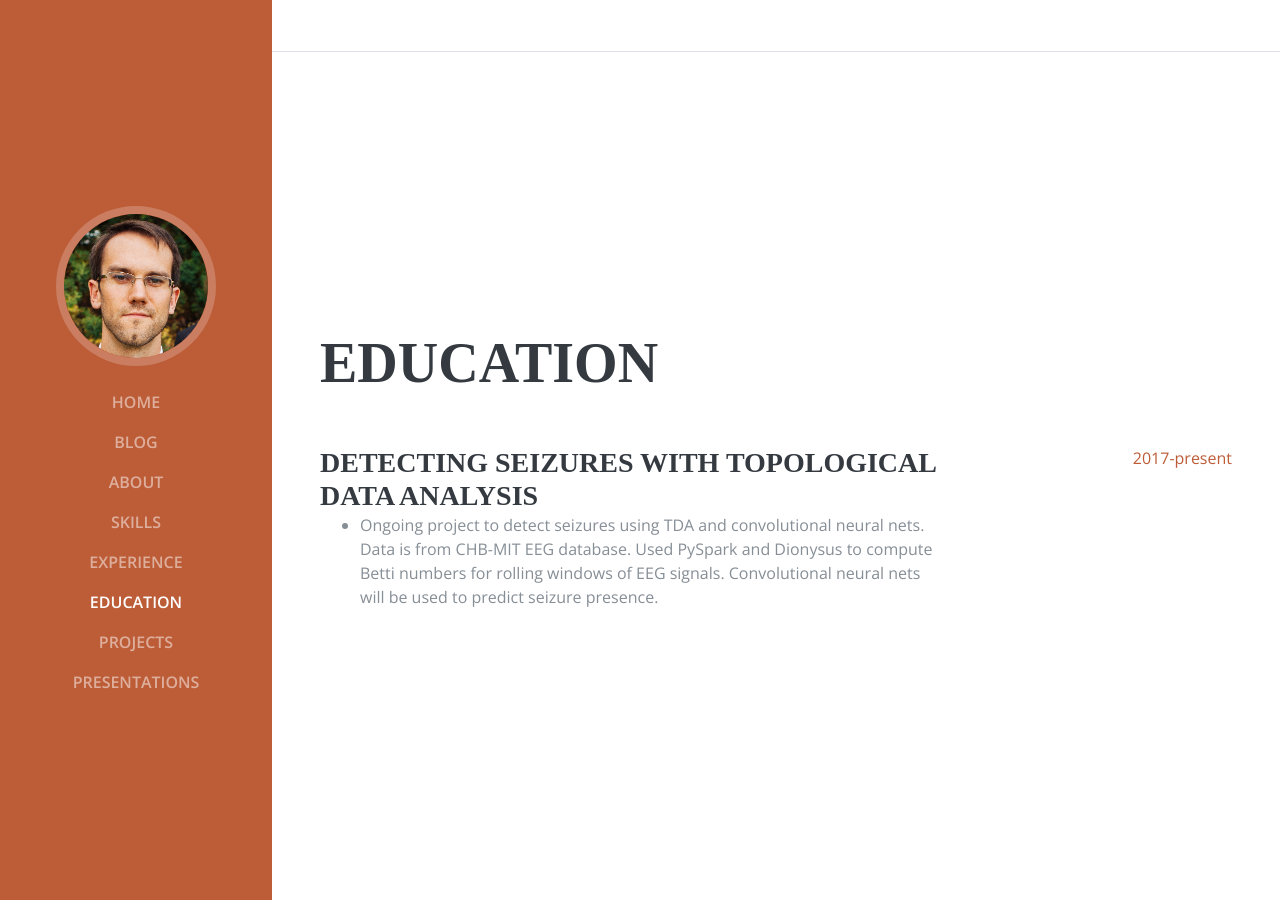
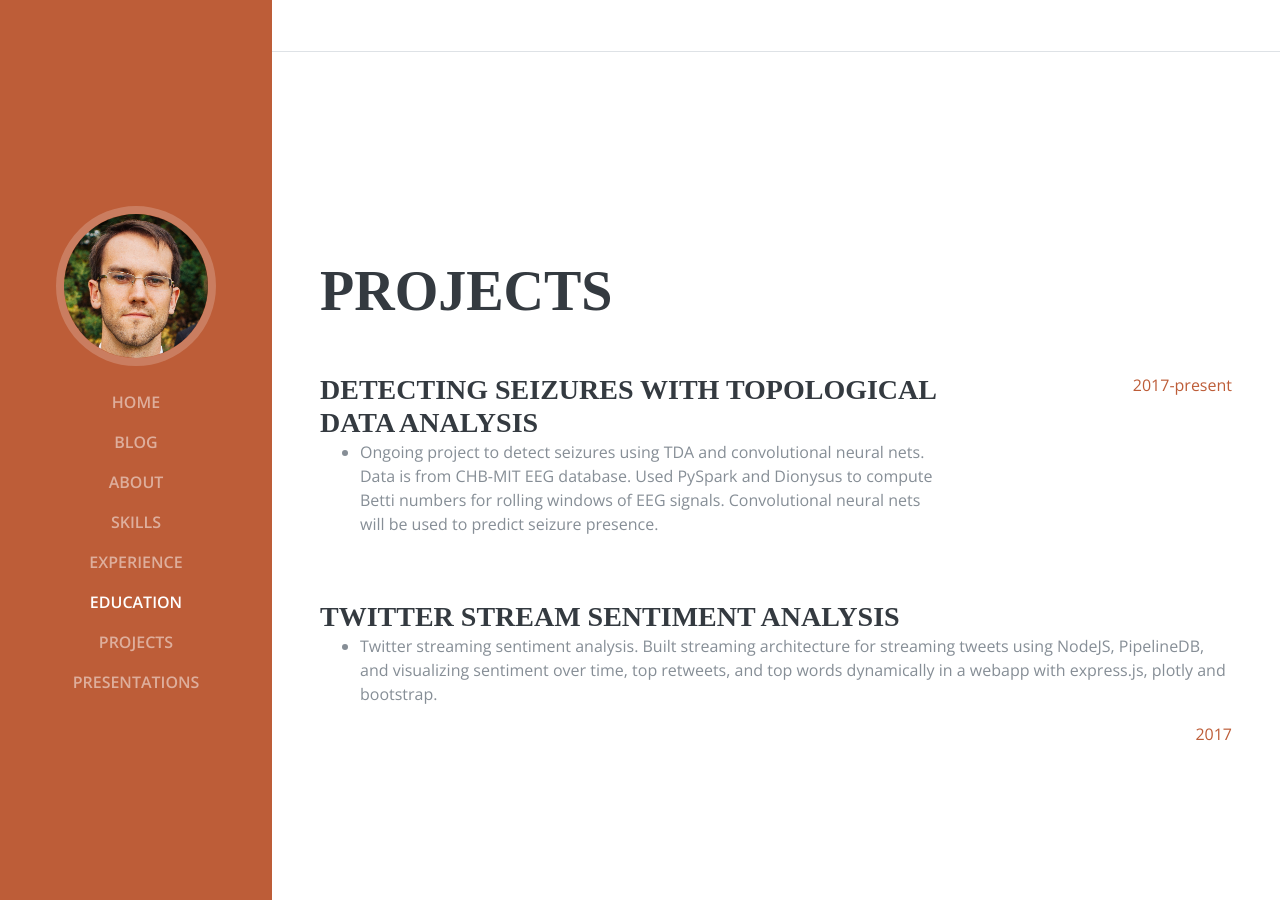
Before and after one commit to eric-bunch/eric-bunch.github.io, a Jekyll site: the page built from resume/index.html, in a window 1280 px wide and 900 px high, scrolled down 3632 px. Built offline with Jekyll 4.4.1, drawn with Linux system fonts in a browser that asks for light colours; some web fonts are replaced.

Commit message:
Update resume.html

```diff
--- a/_layouts/resume.html
+++ b/_layouts/resume.html
@@ -348,7 +348,7 @@
 
         <section class="resume-section p-3 p-lg-5 d-flex flex-column" id="projects">
           <div class="my-auto">
-            <h2 class="mb-5">Education</h2>
+            <h2 class="mb-5">Projects</h2>
             <div class="resume-item d-flex flex-column flex-md-row mb-5">
             <div class="resume-content mr-auto">
               <h3 class="mb-0">Detecting seizures with Topological Data Analysis</h3>
@@ -364,6 +364,24 @@
               <span class="text-primary">2017-present</span>
             </div>
           </div>
+
+            <div class="resume-content mr-auto">
+              <h3 class="mb-0">Twitter stream sentiment analysis</h3>
+<!--               <div class="subheading mb-3">Ph.D.</div> -->
+<!--               <div>Mathematics - Algebraic Geometry</div> -->
+              <ul>
+                <li>
+                  Twitter streaming sentiment analysis. Built streaming architecture for streaming tweets using NodeJS, PipelineDB, and visualizing sentiment over time, top retweets, and top words dynamically in a webapp
+with express.js, plotly and bootstrap.
+                </li>
+              </ul>
+            </div>
+            <div class="resume-date text-md-right">
+              <span class="text-primary">2017</span>
+            </div>
+          </div>
+
+
 
           </div>
         </section>
```
